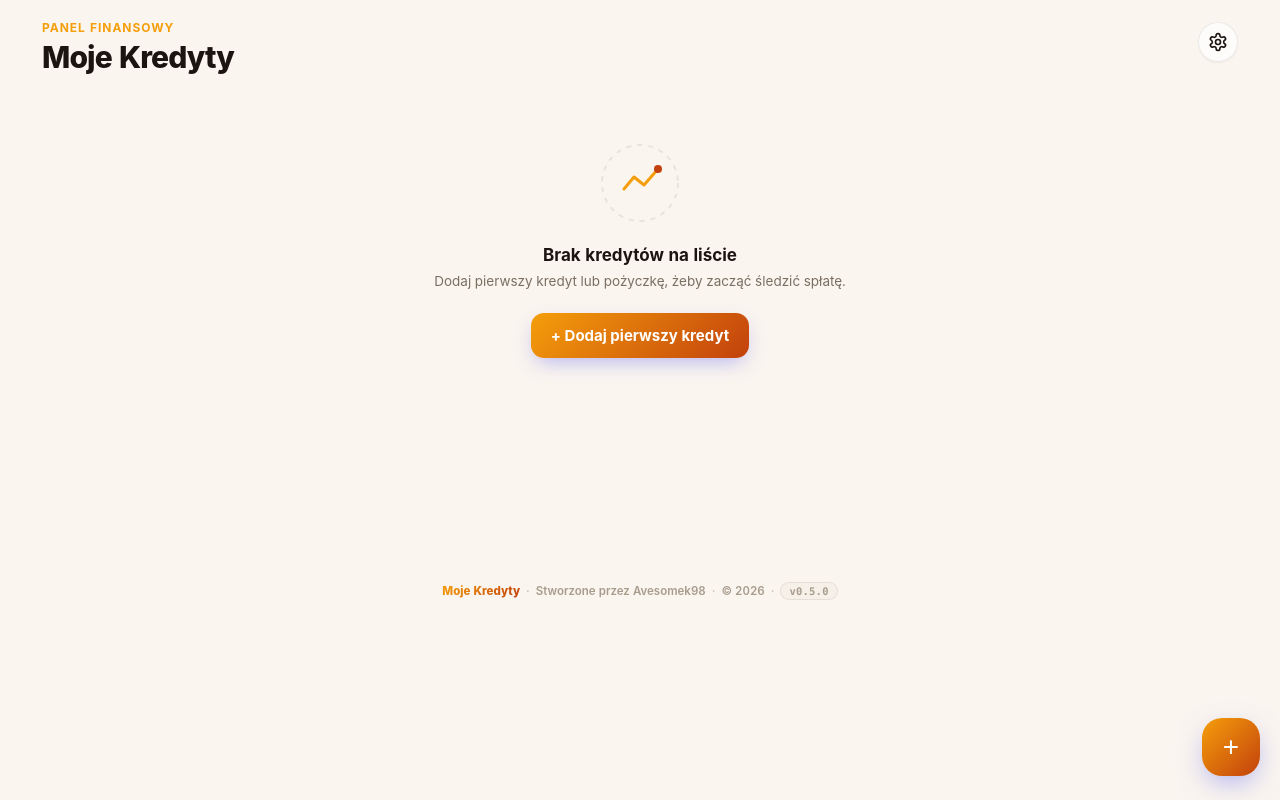
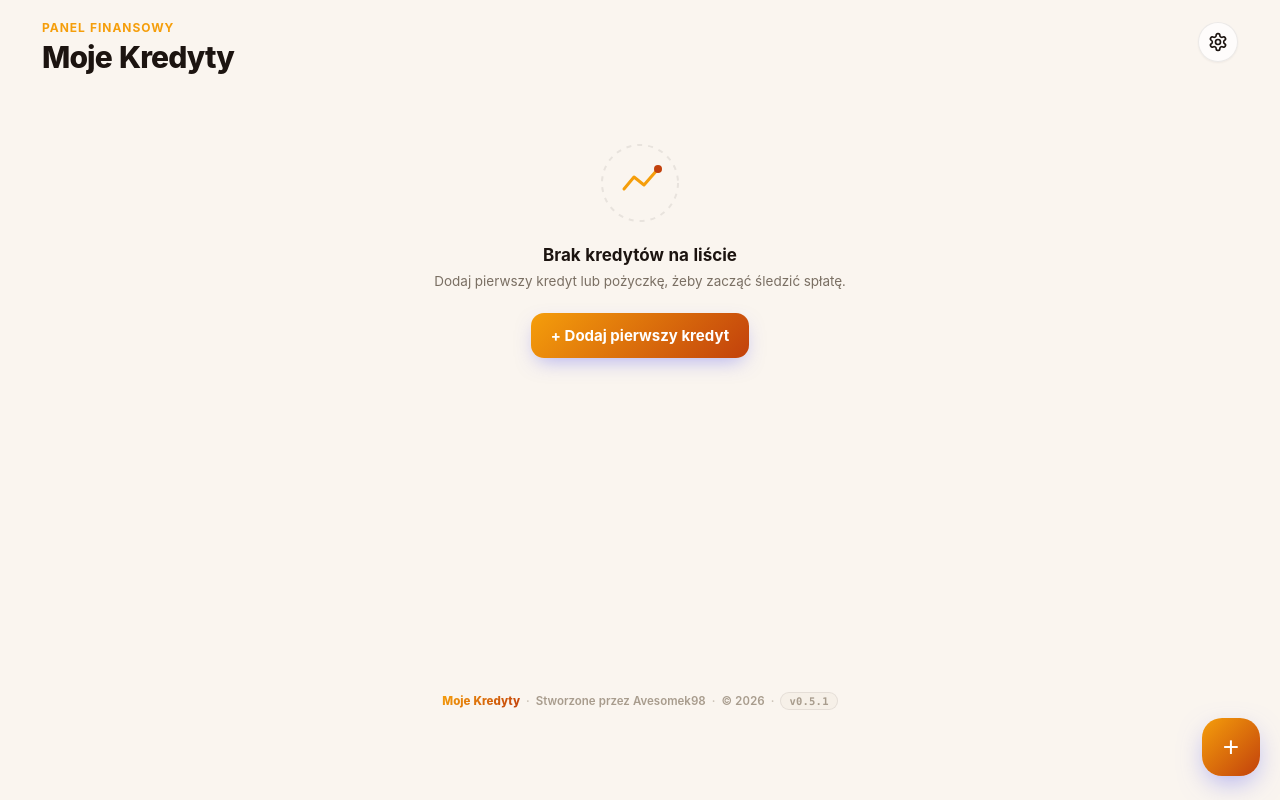
Before and after one commit to Avesomek98/creditbar, a plain HTML site: page index.html in a window 1280 px wide. Drawn offline with Linux system fonts and the light colour scheme.

Commit message:
Fix footer sitting short of the true bottom edge
.app reserved 110px bottom padding for FAB clearance, but the footer
(now the flex-pushed last child) already reserves its own ~90px via
padding-bottom - the two stacked, leaving a 110px dead gap under the
footer instead of it reaching the screen edge. Removed the redundant
.app padding; footer's own padding is the only FAB clearance needed
now that it's guaranteed to be the last element.

Verified end-to-end in a real browser this round: settings defaults,
every new toggle (overpayment, debt chart, calendar, payoff ETA, rate
priority, reminders, auto-installments), hide/show loan cards, reset-
keeps-loans-and-history, and the footer position empty vs populated.
22/22 checks passed, no console errors.

```diff
--- a/app.js
+++ b/app.js
@@ -3,7 +3,7 @@
 
   // Bump this on every meaningful deploy so it's obvious from the footer
   // whether an iPhone actually picked up the update.
-  const APP_VERSION = "0.5.0";
+  const APP_VERSION = "0.5.1";
 
   const STORAGE_KEY = "creditbar:loans:v1";
   const SORT_KEY = "creditbar:sort:v1";
--- a/style.css
+++ b/style.css
@@ -84,7 +84,7 @@ body {
 .app {
   max-width: 560px;
   margin: 0 auto;
-  padding: 0 18px 110px;
+  padding: 0 18px;
   position: relative;
   min-height: 100vh;
   min-height: 100dvh;
```
